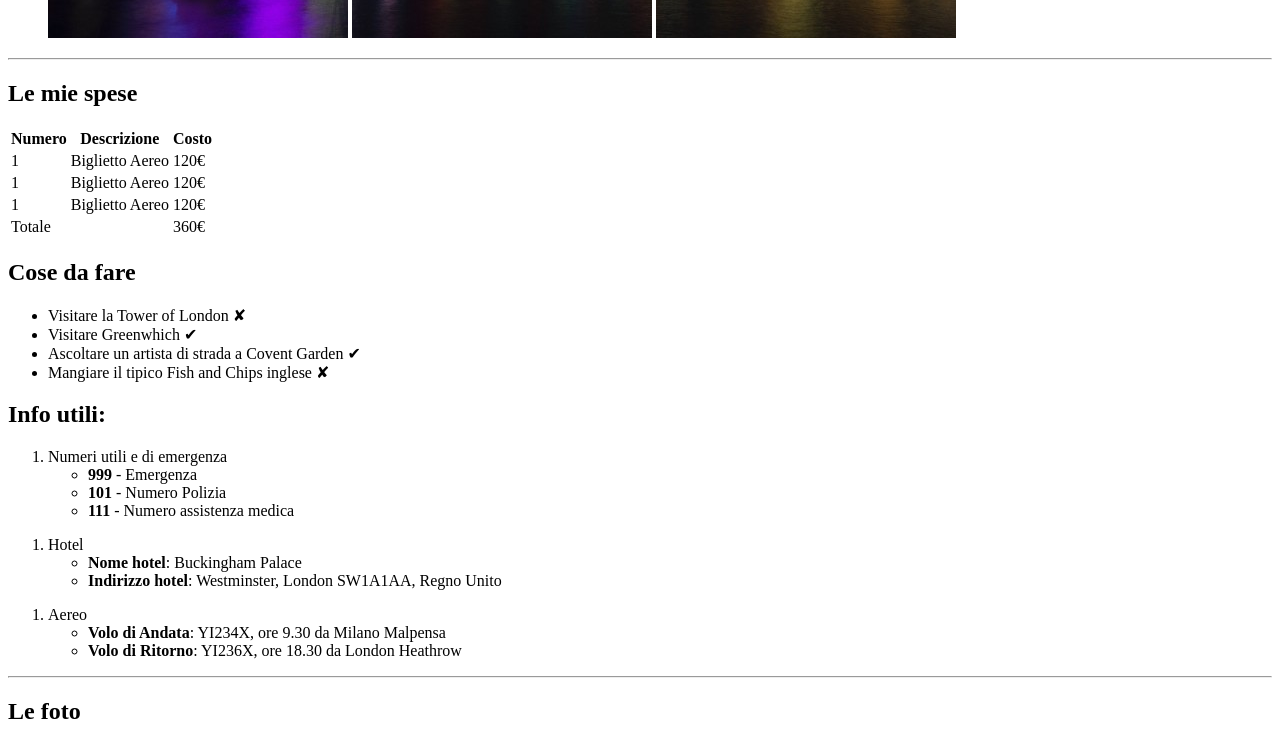
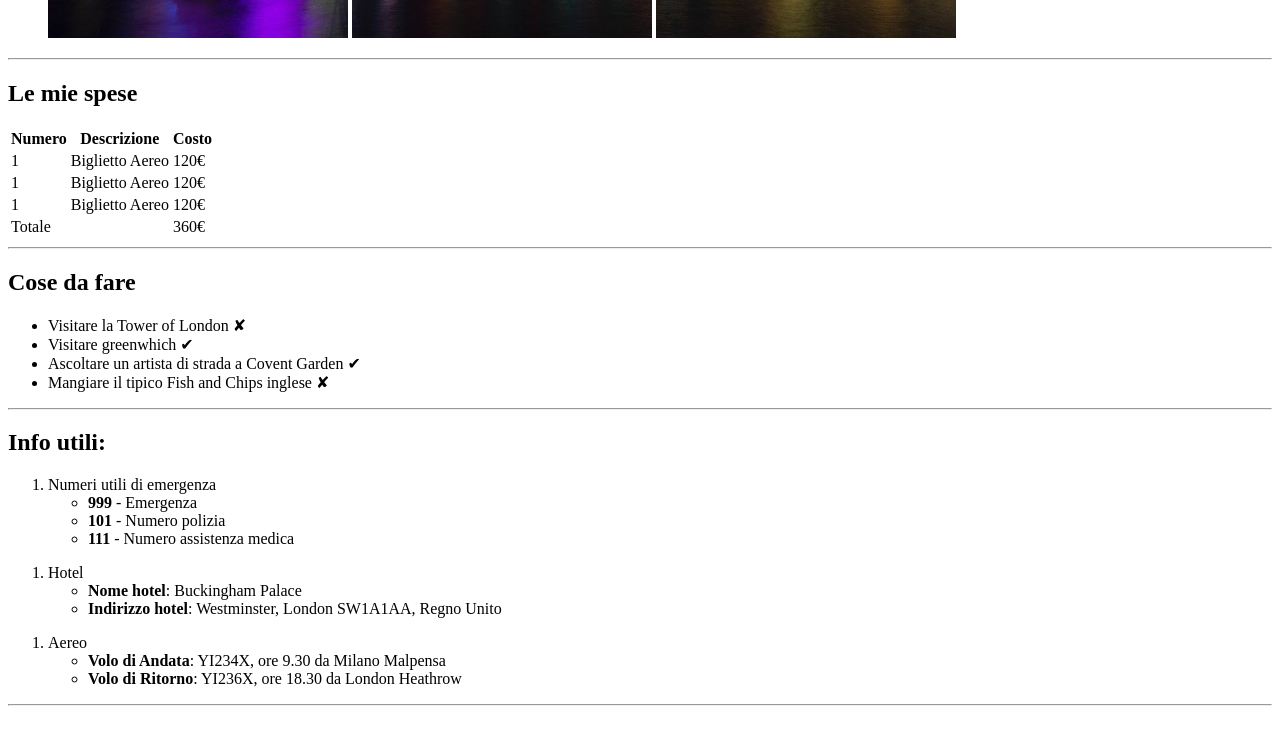
Before and after one commit to AndreaCasentini93/html-london-trip, a plain HTML site: page index.html in a window 1280 px wide. Shown: the part 642-1372 px from the top of the page. Drawn offline with Linux system fonts and the light colour scheme.

Commit message:
Correzioni testo, HR

```diff
--- a/index.html
+++ b/index.html
@@ -57,28 +57,28 @@
                 </table>
             </section>
             <!-- /tabella -->
-
+            <hr>
             <!-- lista non ordinata -->
             <section>
                 <h2>Cose da fare</h2>
                 <ul>
                     <li>Visitare la Tower of London &#10008;</li>
-                    <li>Visitare Greenwhich &#10004;</li>
+                    <li>Visitare greenwhich &#10004;</li>
                     <li>Ascoltare un artista di strada a Covent Garden &#10004;</li>
                     <li>Mangiare il tipico Fish and Chips inglese &#10008;</li>
                 </ul>
             </section>
             <!-- /lista non ordinata -->
-
+            <hr>
             <!-- lista ordinata -->
             <section>
                 <h2>Info utili:</h2>
                 <ol>
                     <li>
-                        <span>Numeri utili e di emergenza</span>
+                        <span>Numeri utili di emergenza</span>
                         <ul>
                             <li><strong>999</strong> - Emergenza</li>
-                            <li><strong>101</strong> - Numero Polizia</li>
+                            <li><strong>101</strong> - Numero polizia</li>
                             <li><strong>111</strong> - Numero assistenza medica</li>
                         </ul>
                     </li>
```
